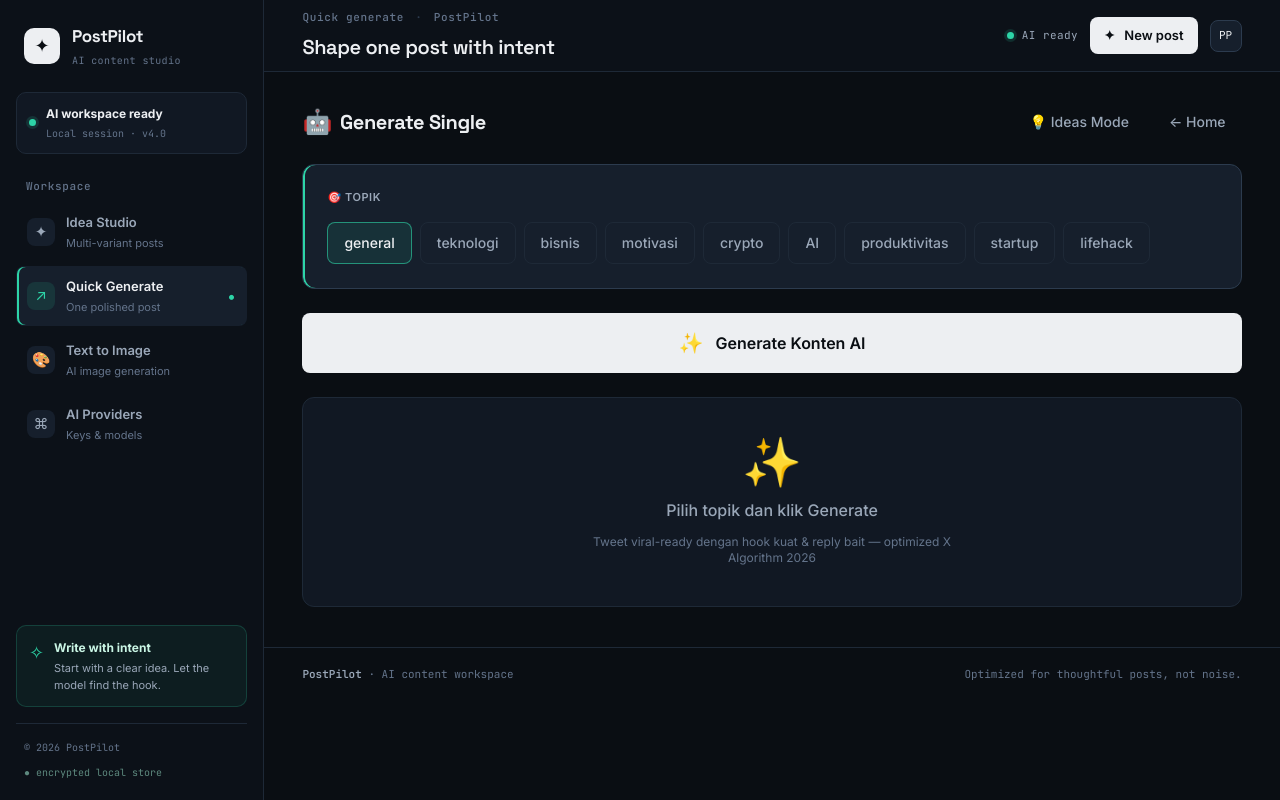
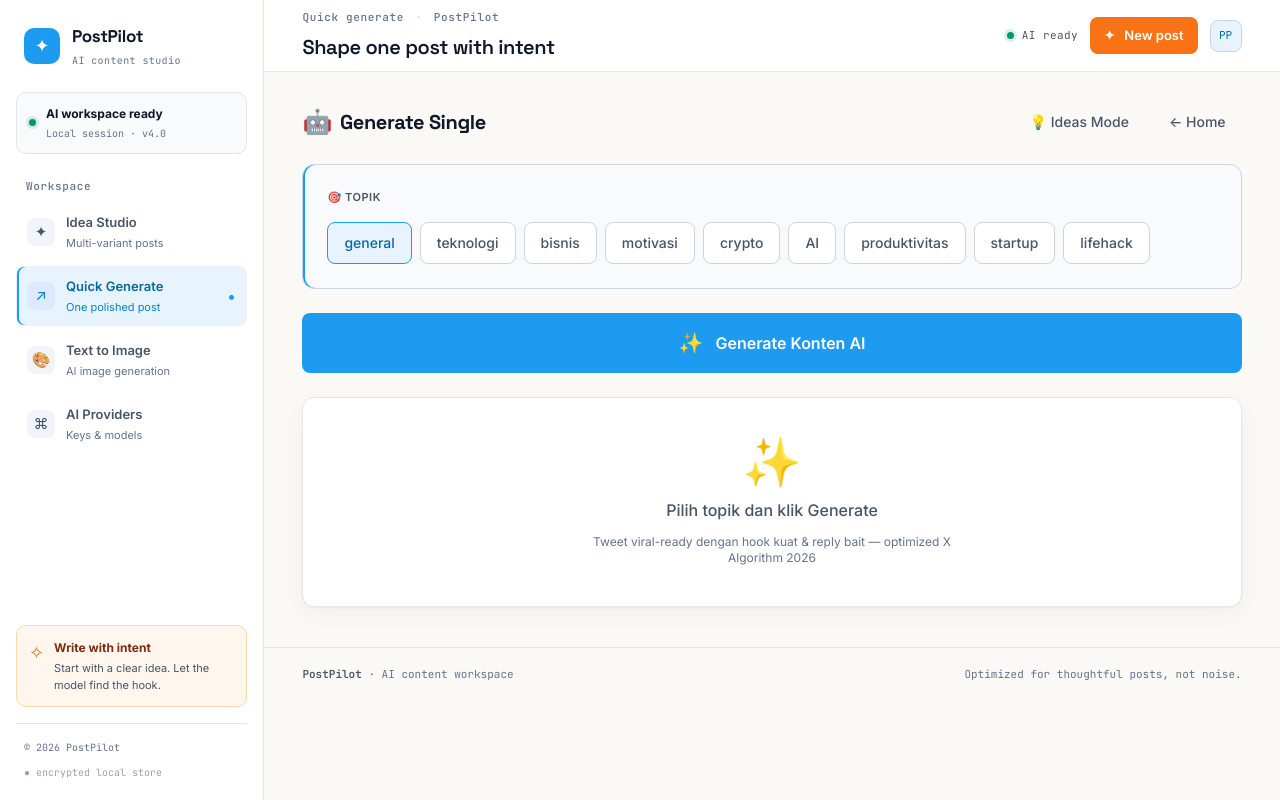
Before and after one commit to bangke1212/Generator-Post-Agent, a React (Vite) app: page / in a window 1280 px wide. Both pictures are taken after a click on the button "🤖 Single". Built offline with nearby package versions, Linux system fonts and the light colour scheme.

Commit message:
v2: bright light theme for PostPilot dashboard

```diff
--- a/index.html
+++ b/index.html
@@ -5,7 +5,7 @@
     <link rel="icon" type="image/svg+xml" href="/vite.svg" />
     <meta name="viewport" content="width=device-width, initial-scale=1.0" />
     <meta name="description" content="PostPilot — studio konten AI untuk X. Ubah satu ide menjadi postingan yang layak diperbincangkan." />
-    <meta name="theme-color" content="#0A0E13" />
+    <meta name="theme-color" content="#FAF9F6" />
     <title>PostPilot — AI Content Studio for X</title>
     <link rel="preconnect" href="https://fonts.googleapis.com" />
     <link rel="preconnect" href="https://fonts.gstatic.com" crossorigin />
@@ -14,7 +14,7 @@
       rel="stylesheet"
     />
   </head>
-  <body class="bg-[#0A0E13] text-[#EDEFF2] antialiased">
+  <body class="bg-[#FAF9F6] text-[#0F172A] antialiased">
     <div id="root"></div>
     <script type="module" src="/src/main.tsx"></script>
   </body>
--- a/src/index.css
+++ b/src/index.css
@@ -3,33 +3,38 @@
 @tailwind utilities;
 
 /*
- * PostPilot — design contract (ruang redaksi untuk X)
- * Permukaan solid warna tinta (#0A0E13), bukan gradient. Hierarki lewat
- * tipografi: Space Grotesk untuk judul, Inter untuk isi, JetBrains Mono
- * untuk angka/label. Satu aksen bermakna, hijau sinyal (#2DD4A7), hanya
- * untuk status siap / aktif / terpilih. Kartu datar dengan garis rambut
- * 1px; radius dibedakan per peran (kartu 12, kontrol 8, lencana 6).
- * Tombol utama putih solid ala X. Tanpa orb, glow, dan glass.
+ * PostPilot — design contract v2 (studio siang yang hidup, bukan kusam)
+ * Latar kertas hangat (#FAF9F6); sidebar + topbar putih bersih; kartu putih
+ * dengan border halus dan shadow lembut secukupnya. Teks tinta kontras
+ * tinggi (#0F172A / #475569 / #64748B). Tipografi sama seperti v1:
+ * Space Grotesk untuk judul, Inter untuk isi, JetBrains Mono untuk
+ * angka/label. Dua aksen bermakna dan hemat: biru X (#1D9BF0) untuk brand,
+ * nav aktif, link, dan aksi utama; oranye hangat (#F97316) hanya untuk
+ * CTA Generate. Hijau (#059669) hanya untuk status sukses/siap. Energi
+ * datang dari warna solid yang jenuh + ruang putih yang lega + tipografi
+ * besar — bukan dari gradient, glass, glow, atau orb. Tanpa gradient.
  */
 
 :root {
-  --bg-root: #0a0e13;
-  --bg-card: #111823;
-  --bg-elevated: #161f2c;
-  --bg-input: #0d131c;
-  --text-primary: #edeff2;
-  --text-secondary: #9aa7b8;
+  --bg-root: #faf9f6;
+  --bg-card: #ffffff;
+  --bg-elevated: #f1f5f9;
+  --bg-input: #ffffff;
+  --text-primary: #0f172a;
+  --text-secondary: #475569;
   --text-muted: #64748b;
-  --border-default: #1e2937;
-  --border-strong: #2c3b4e;
-  --primary: #edeff2;
-  --primary-ink: #0a0e13;
-  --accent: #2dd4a7;
-  --accent-ink: #06281f;
-  --accent-soft: rgba(45, 212, 167, 0.12);
-  --success: #34d399;
-  --danger: #f87171;
-  --warning: #fbbf24;
+  --border-default: #e7e5e0;
+  --border-strong: #cbd5e1;
+  --primary: #1d9bf0;
+  --primary-hover: #1a8cd8;
+  --primary-ink: #ffffff;
+  --accent: #f97316;
+  --accent-hover: #ea580c;
+  --accent-ink: #ffffff;
+  --accent-soft: #e8f4fd;
+  --success: #059669;
+  --danger: #dc2626;
+  --warning: #b45309;
 }
 
 body {
@@ -45,76 +50,77 @@ h1, h2, h3 {
 }
 
 ::selection {
-  background: rgba(45, 212, 167, 0.28);
+  background: rgba(29, 155, 240, 0.2);
   color: var(--text-primary);
 }
 
 :focus-visible {
-  outline: 2px solid var(--accent);
+  outline: 2px solid var(--primary);
   outline-offset: 2px;
 }
 
 @layer components {
   .card {
-    @apply relative bg-ink-panel border border-line rounded-card p-6 transition-colors duration-200;
+    @apply relative bg-white border border-line rounded-card p-6 transition-colors duration-200;
+    box-shadow: 0 1px 2px rgba(15, 23, 42, 0.05), 0 8px 24px rgba(15, 23, 42, 0.04);
   }
   .card:hover {
     border-color: var(--border-strong);
+    box-shadow: 0 1px 2px rgba(15, 23, 42, 0.06), 0 12px 28px rgba(15, 23, 42, 0.06);
   }
-  /* Kartu unggulan: dibedakan oleh spine sinyal 2px di kiri, bukan glow. */
+  /* Kartu unggulan: dibedakan oleh spine biru X 2px di kiri, bukan glow. */
   .card-glow {
     @apply card;
-    background: var(--bg-elevated);
+    background: #f8fafc;
     border-color: var(--border-strong);
-    box-shadow: inset 2px 0 0 var(--accent);
+    box-shadow: inset 2px 0 0 var(--primary);
   }
 
   .btn-primary {
-    @apply inline-flex items-center justify-center gap-2 px-5 py-2.5 rounded-control font-semibold text-sm transition-colors duration-200 disabled:opacity-40 disabled:cursor-not-allowed;
+    @apply inline-flex items-center justify-center gap-2 px-5 py-2.5 rounded-control font-semibold text-sm text-white transition-colors duration-200 disabled:opacity-40 disabled:cursor-not-allowed;
     background: var(--primary);
-    color: var(--primary-ink);
   }
   .btn-primary:hover:not(:disabled) {
-    background: #ffffff;
+    background: var(--primary-hover);
   }
 
+  /* CTA Generate: oranye hangat solid — satu-satunya tombol oranye. */
   .btn-accent {
-    @apply inline-flex items-center justify-center gap-2 px-5 py-2.5 rounded-control font-semibold text-sm transition-colors duration-200 disabled:opacity-40 disabled:cursor-not-allowed;
+    @apply inline-flex items-center justify-center gap-2 px-5 py-2.5 rounded-control font-semibold text-sm text-white transition-colors duration-200 disabled:opacity-40 disabled:cursor-not-allowed;
     background: var(--accent);
-    color: var(--accent-ink);
   }
   .btn-accent:hover:not(:disabled) {
-    background: #5ee6c0;
+    background: var(--accent-hover);
   }
 
   .btn-outline {
-    @apply inline-flex items-center justify-center gap-2 px-5 py-2.5 rounded-control font-semibold text-sm border border-line text-paper transition-colors duration-200 hover:border-line-strong hover:bg-white/5;
+    @apply inline-flex items-center justify-center gap-2 px-5 py-2.5 rounded-control font-semibold text-sm border border-line-strong text-paper transition-colors duration-200 hover:border-signal hover:bg-[#f0f9ff] bg-white;
   }
   .btn-ghost {
-    @apply inline-flex items-center gap-2 px-4 py-2 rounded-control text-sm font-medium text-fog hover:text-paper hover:bg-white/5 transition-colors duration-200;
+    @apply inline-flex items-center gap-2 px-4 py-2 rounded-control text-sm font-medium text-fog hover:text-paper hover:bg-[#f1f5f9] transition-colors duration-200;
   }
 
   .input {
-    @apply bg-ink-input border border-line rounded-control px-4 py-3 text-sm text-paper placeholder:text-mist w-full transition-colors duration-200 focus:outline-none focus:border-signal;
+    @apply bg-white border border-line-strong rounded-control px-4 py-3 text-sm text-paper placeholder:text-mist w-full transition-colors duration-200 focus:outline-none focus:border-signal;
   }
   .input:focus {
-    box-shadow: 0 0 0 3px rgba(45, 212, 167, 0.16);
+    box-shadow: 0 0 0 3px rgba(29, 155, 240, 0.18);
   }
 
   .badge {
     @apply inline-flex items-center gap-1 px-2.5 py-1 rounded-tag text-xs font-semibold tracking-wide;
   }
-  .badge-success { @apply bg-[#34d399]/10 text-[#34d399] border border-[#34d399]/25; }
-  .badge-danger { @apply bg-[#f87171]/10 text-[#f87171] border border-[#f87171]/25; }
-  .badge-warning { @apply bg-[#fbbf24]/10 text-[#fbbf24] border border-[#fbbf24]/25; }
-  .badge-info { @apply bg-white/5 text-fog border border-line; }
-  .badge-accent { @apply bg-[#2dd4a7]/10 text-[#2dd4a7] border border-[#2dd4a7]/25; }
-  .badge-default { @apply bg-white/5 text-fog border border-line; }
+  .badge-success { @apply bg-[#dcfce7] text-[#15803d] border border-[#86efac]; }
+  .badge-danger { @apply bg-[#fee2e2] text-[#b91c1c] border border-[#fca5a5]; }
+  .badge-warning { @apply bg-[#fef3c7] text-[#92400e] border border-[#fcd34d]; }
+  .badge-info { @apply bg-[#dbeafe] text-[#1d4ed8] border border-[#93c5fd]; }
+  .badge-accent { @apply bg-[#e8f4fd] text-[#0369a1] border border-[#7dd3fc]; }
+  .badge-default { @apply bg-[#f1f5f9] text-fog border border-line-strong; }
 }
 
 ::-webkit-scrollbar { width: 6px; height: 6px; }
 ::-webkit-scrollbar-track { background: transparent; }
-::-webkit-scrollbar-thumb { background: #2c3b4e; border-radius: 20px; }
+::-webkit-scrollbar-thumb { background: #cbd5e1; border-radius: 20px; }
 
 @keyframes fadeInUp {
   from { opacity: 0; transform: translateY(8px); }
@@ -144,14 +150,15 @@ h1, h2, h3 {
 
 .toggle-switch {
   @apply relative w-12 h-7 rounded-full transition-colors duration-200 cursor-pointer;
-  background: #1e2937;
+  background: #cbd5e1;
 }
 .toggle-switch.active {
-  background: var(--accent);
+  background: var(--primary);
 }
 .toggle-switch::after {
   content: '';
   @apply absolute top-1 left-1 w-5 h-5 rounded-full bg-white transition-all duration-200;
+  box-shadow: 0 1px 3px rgba(15, 23, 42, 0.25);
 }
 .toggle-switch.active::after { transform: translateX(20px); }
 
@@ -164,25 +171,26 @@ h1, h2, h3 {
   top: 0; left: 0; right: 0;
   height: 2px;
 }
-.stat-card.blue::before { background: #6366f1; }
-.stat-card.green::before { background: #10b981; }
-.stat-card.red::before { background: #ef4444; }
+.stat-card.blue::before { background: #1d9bf0; }
+.stat-card.green::before { background: #059669; }
+.stat-card.red::before { background: #dc2626; }
 .stat-card.amber::before { background: #f59e0b; }
 
 .chip {
-  @apply px-4 py-2.5 rounded-control text-sm font-medium transition-colors duration-200 cursor-pointer border border-line text-fog hover:text-paper hover:border-line-strong hover:bg-white/5;
+  @apply px-4 py-2.5 rounded-control text-sm font-medium transition-colors duration-200 cursor-pointer border border-line-strong text-fog hover:text-paper hover:border-line-strong hover:bg-[#f8fafc] bg-white;
 }
 .chip.active {
-  @apply text-paper border-[#2dd4a7]/60 bg-[#2dd4a7]/10;
+  @apply text-[#0369a1] border-[#1d9bf0] bg-[#e8f4fd];
 }
 
 .toast {
   @apply fixed bottom-6 right-6 z-50 px-5 py-3.5 rounded-card text-sm font-medium animate-fade-in-up border;
-  background: var(--bg-elevated);
+  background: #ffffff;
   border-color: var(--border-strong);
+  box-shadow: 0 8px 28px rgba(15, 23, 42, 0.12);
 }
-.toast-success { @apply text-[#34d399]; }
-.toast-error { @apply text-[#f87171]; }
+.toast-success { @apply text-[#15803d]; }
+.toast-error { @apply text-[#b91c1c]; }
 .toast-info { @apply text-fog; }
 
 select.input {
@@ -209,7 +217,7 @@ select.input {
   z-index: 30;
   padding: 24px 16px 20px;
   border-right: 1px solid var(--border-default);
-  background: #0c1118;
+  background: #ffffff;
   display: flex;
   flex-direction: column;
 }
@@ -239,7 +247,7 @@ select.input {
   border-radius: 10px;
   display: grid;
   place-items: center;
-  color: var(--primary-ink);
+  color: #ffffff;
   background: var(--primary);
   flex: none;
 }
@@ -259,7 +267,7 @@ select.input {
   padding: 12px;
   border: 1px solid var(--border-default);
   border-radius: 10px;
-  background: var(--bg-card);
+  background: #f8fafc;
   margin-bottom: 24px;
 }
 .live-dot {
@@ -267,8 +275,8 @@ select.input {
   width: 7px;
   height: 7px;
   border-radius: 50%;
-  background: var(--accent);
-  box-shadow: 0 0 0 3px rgba(45, 212, 167, 0.14);
+  background: var(--success);
+  box-shadow: 0 0 0 3px rgba(5, 150, 105, 0.15);
   flex: none;
 }
 .rail-status strong { display: block; font-size: 12px; }
@@ -302,11 +310,11 @@ select.input {
   padding: 10px;
   transition: background-color 0.15s ease, color 0.15s ease;
 }
-.rail-nav button:hover { color: var(--text-primary); background: rgba(255, 255, 255, 0.04); }
+.rail-nav button:hover { color: var(--text-primary); background: #f5f5f4; }
 .rail-nav button.active {
-  background: var(--bg-elevated);
-  color: var(--text-primary);
-  box-shadow: inset 2px 0 0 var(--accent);
+  background: var(--accent-soft);
+  color: #0369a1;
+  box-shadow: inset 2px 0 0 var(--primary);
 }
 .nav-icon {
   width: 28px;
@@ -314,15 +322,16 @@ select.input {
   display: grid;
   place-items: center;
   border-radius: 8px;
-  background: var(--bg-elevated);
+  background: #f1f5f9;
   color: var(--text-secondary);
   font-size: 15px;
   flex: none;
 }
-.rail-nav button.active .nav-icon { background: var(--accent-soft); color: var(--accent); }
+.rail-nav button.active .nav-icon { background: #dbeafe; color: #0284c7; }
 .rail-nav b { display: block; font-size: 13px; font-weight: 600; }
 .rail-nav small { display: block; color: var(--text-muted); font-size: 11px; margin-top: 2px; }
-.rail-nav i { font-style: normal; color: var(--accent); margin-left: auto; }
+.rail-nav button.active small { color: #0284c7; }
+.rail-nav i { font-style: normal; color: var(--primary); margin-left: auto; }
 
 .rail-tip {
   margin-top: auto;
@@ -330,11 +339,11 @@ select.input {
   gap: 10px;
   padding: 13px 12px;
   border-radius: 10px;
-  background: rgba(45, 212, 167, 0.06);
-  border: 1px solid rgba(45, 212, 167, 0.2);
+  background: #fff7ed;
+  border: 1px solid #fed7aa;
 }
 .rail-tip > span { color: var(--accent); font-size: 18px; }
-.rail-tip strong { display: block; font-size: 12px; color: #c9f5e4; }
+.rail-tip strong { display: block; font-size: 12px; color: #7c2d12; }
 .rail-tip small { display: block; color: var(--text-secondary); font-size: 11px; line-height: 1.5; margin-top: 3px; }
 .rail-footer {
   display: flex;
@@ -348,7 +357,7 @@ select.input {
   border-top: 1px solid var(--border-default);
   margin-top: 16px;
 }
-.secure-mark { color: #5d897e; }
+.secure-mark { color: #94a3b8; }
 
 .app-main { margin-left: 264px; min-width: 0; flex: 1; position: relative; }
 
@@ -360,7 +369,7 @@ select.input {
   gap: 20px;
   padding: 0 clamp(20px, 3vw, 48px);
   border-bottom: 1px solid var(--border-default);
-  background: #0c1118;
+  background: #ffffff;
   position: sticky;
   top: 0;
   z-index: 20;
@@ -397,15 +406,15 @@ select.input {
 }
 .header-generate {
   border: 0;
-  background: var(--primary);
-  color: var(--primary-ink);
+  background: var(--accent);
+  color: #ffffff;
   border-radius: 8px;
   padding: 9px 14px;
   font-size: 13px;
   font-weight: 600;
   transition: background-color 0.15s ease;
 }
-.header-generate:hover { background: #ffffff; }
+.header-generate:hover { background: var(--accent-hover); }
 .header-generate span { margin-right: 6px; }
 .avatar {
   width: 32px;
@@ -414,15 +423,15 @@ select.input {
   border-radius: 8px;
   display: grid;
   place-items: center;
-  color: var(--text-primary);
-  background: var(--bg-elevated);
+  color: #0369a1;
+  background: #e8f4fd;
   font-family: 'JetBrains Mono', ui-monospace, monospace;
   font-size: 11px;
 }
 .mobile-menu-button {
   display: none;
   border: 1px solid var(--border-default);
-  background: var(--bg-card);
+  background: #ffffff;
   color: var(--text-secondary);
   border-radius: 8px;
   width: 32px;
@@ -459,7 +468,7 @@ select.input {
   .workspace-rail { transform: translateX(-100%); transition: transform 0.25s ease; }
   .workspace-rail.is-open { transform: translateX(0); }
   .rail-close { display: block; }
-  .drawer-scrim { display: block; position: fixed; inset: 0; border: 0; background: rgba(0, 0, 0, 0.6); z-index: 25; }
+  .drawer-scrim { display: block; position: fixed; inset: 0; border: 0; background: rgba(15, 23, 42, 0.45); z-index: 25; }
   .app-main { margin-left: 0; }
   .mobile-menu-button { display: block; }
   .topbar { height: 68px; padding: 0 18px; }
--- a/src/pages/Generate.tsx
+++ b/src/pages/Generate.tsx
@@ -50,7 +50,7 @@ export default function Generate({ onTabChange }: Props) {
       </div>
 
       <div className="card-glow space-y-4">
-        <label className="text-[11px] font-semibold text-[#9aa7b8] uppercase tracking-wider block">🎯 Topik</label>
+        <label className="text-[11px] font-semibold text-[#475569] uppercase tracking-wider block">🎯 Topik</label>
         <div className="flex flex-wrap gap-2">
           {topics.map(t => (
             <button key={t} onClick={() => setTopic(t)}
@@ -63,7 +63,7 @@ export default function Generate({ onTabChange }: Props) {
         {loading ? <span className="flex items-center gap-3"><svg className="animate-spin h-5 w-5" viewBox="0 0 24 24"><circle className="opacity-25" cx="12" cy="12" r="10" stroke="currentColor" strokeWidth="3" fill="none"/><path className="opacity-75" fill="currentColor" d="M4 12a8 8 0 018-8V0C5.373 0 0 5.373 0 12h4z"/></svg> Generating...</span> : <span className="flex items-center gap-3"><span className="text-xl">✨</span> Generate Konten AI</span>}
       </button>
 
-      {error && <div className="card border-[#ef4444]/30 bg-[#ef4444]/5 animate-scale-in"><div className="flex items-start gap-3"><span className="text-2xl">⚠️</span><p className="text-sm text-[#f87171]">{error}</p></div></div>}
+      {error && <div className="card border-[#ef4444]/30 bg-[#ef4444]/5 animate-scale-in"><div className="flex items-start gap-3"><span className="text-2xl">⚠️</span><p className="text-sm text-[#DC2626]">{error}</p></div></div>}
 
       {result && (
         <div className="card-glow space-y-4 animate-scale-in">
@@ -72,8 +72,8 @@ export default function Generate({ onTabChange }: Props) {
             {result.provider && <span className="text-[10px] text-[#64748b]">via {result.provider}</span>}
             <span className="ml-auto text-xs text-[#64748b]">~{result.content.split(/\s+/).length} kata</span>
           </div>
-          <div className="bg-[#0d131c] rounded-2xl p-5 border border-[#1e2937] relative group">
-            <p className="text-sm leading-[1.8] whitespace-pre-wrap text-[#d7dee8]">{result.content}</p>
+          <div className="bg-[#F8FAFC] rounded-2xl p-5 border border-[#E2E8F0] relative group">
+            <p className="text-sm leading-[1.8] whitespace-pre-wrap text-[#1F2937]">{result.content}</p>
             <button onClick={handleCopy} className="absolute top-3 right-3 btn-ghost text-xs opacity-0 group-hover:opacity-100">{copied ? '✅' : '📋'}</button>
           </div>
           <div className="flex gap-3">
@@ -86,7 +86,7 @@ export default function Generate({ onTabChange }: Props) {
       {!loading && !result && !error && (
         <div className="card text-center py-10 space-y-3 animate-fade-in">
           <div className="text-5xl animate-float">✨</div>
-          <p className="text-[#9aa7b8] font-medium">Pilih topik dan klik Generate</p>
+          <p className="text-[#475569] font-medium">Pilih topik dan klik Generate</p>
           <p className="text-xs text-[#64748b] max-w-sm mx-auto">Tweet viral-ready dengan hook kuat & reply bait — optimized X Algorithm 2026</p>
         </div>
       )}
--- a/tailwind.config.js
+++ b/tailwind.config.js
@@ -4,35 +4,46 @@ export default {
   theme: {
     extend: {
       colors: {
+        // v2 cerah: kertas hangat + putih bersih, teks tinta kontras tinggi.
+        // Aksen: biru X (#1D9BF0) untuk brand/nav/aksi, oranye hangat
+        // (#F97316) hanya untuk CTA Generate, hijau hanya untuk sukses.
         ink: {
-          DEFAULT: '#0A0E13',
-          panel: '#111823',
-          raised: '#161F2C',
-          input: '#0D131C',
-          rail: '#0C1118',
+          DEFAULT: '#0F172A',
+          panel: '#FFFFFF',
+          raised: '#F8FAFC',
+          input: '#FFFFFF',
+          rail: '#FFFFFF',
         },
-        paper: '#EDEFF2',
-        fog: '#9AA7B8',
+        paper: '#0F172A',
+        fog: '#475569',
         mist: '#64748B',
         line: {
-          DEFAULT: '#1E2937',
-          strong: '#2C3B4E',
+          DEFAULT: '#E7E5E0',
+          strong: '#CBD5E1',
         },
         signal: {
-          DEFAULT: '#2DD4A7',
-          ink: '#06281F',
-          soft: '#5EE6C0',
+          DEFAULT: '#1D9BF0',
+          ink: '#FFFFFF',
+          soft: '#E8F4FD',
         },
-        // Kunci lama dipertahankan agar class yang masih memakainya tetap jalan,
-        // nilainya dipetakan ke palet baru (bukan lagi indigo/cyan generik).
-        primary: '#EDEFF2',
-        'primary-light': '#FFFFFF',
-        'primary-dark': '#C7CDD6',
-        accent: '#2DD4A7',
-        'accent-light': '#5EE6C0',
-        dark: '#0A0E13',
-        'dark-card': '#111823',
-        'dark-elevated': '#161F2C',
+        warm: {
+          DEFAULT: '#F97316',
+          ink: '#FFFFFF',
+          soft: '#FFF1E6',
+        },
+        success: '#059669',
+        danger: '#DC2626',
+        warning: '#B45309',
+        // Kunci lama dipertahankan agar class yang masih memakainya tetap
+        // jalan; nilainya dipetakan ke palet cerah v2.
+        primary: '#1D9BF0',
+        'primary-light': '#4FB3F6',
+        'primary-dark': '#1A8CD8',
+        accent: '#F97316',
+        'accent-light': '#FFF1E6',
+        dark: '#0F172A',
+        'dark-card': '#FFFFFF',
+        'dark-elevated': '#F8FAFC',
       },
       fontFamily: {
         display: ['"Space Grotesk"', 'Inter', 'system-ui', 'sans-serif'],
```
Also changed, not shown: src/pages/Ideas.tsx (+21 -21 lines), src/pages/ImageGenerate.tsx (+11 -11 lines), src/pages/Settings.tsx (+27 -27 lines).
